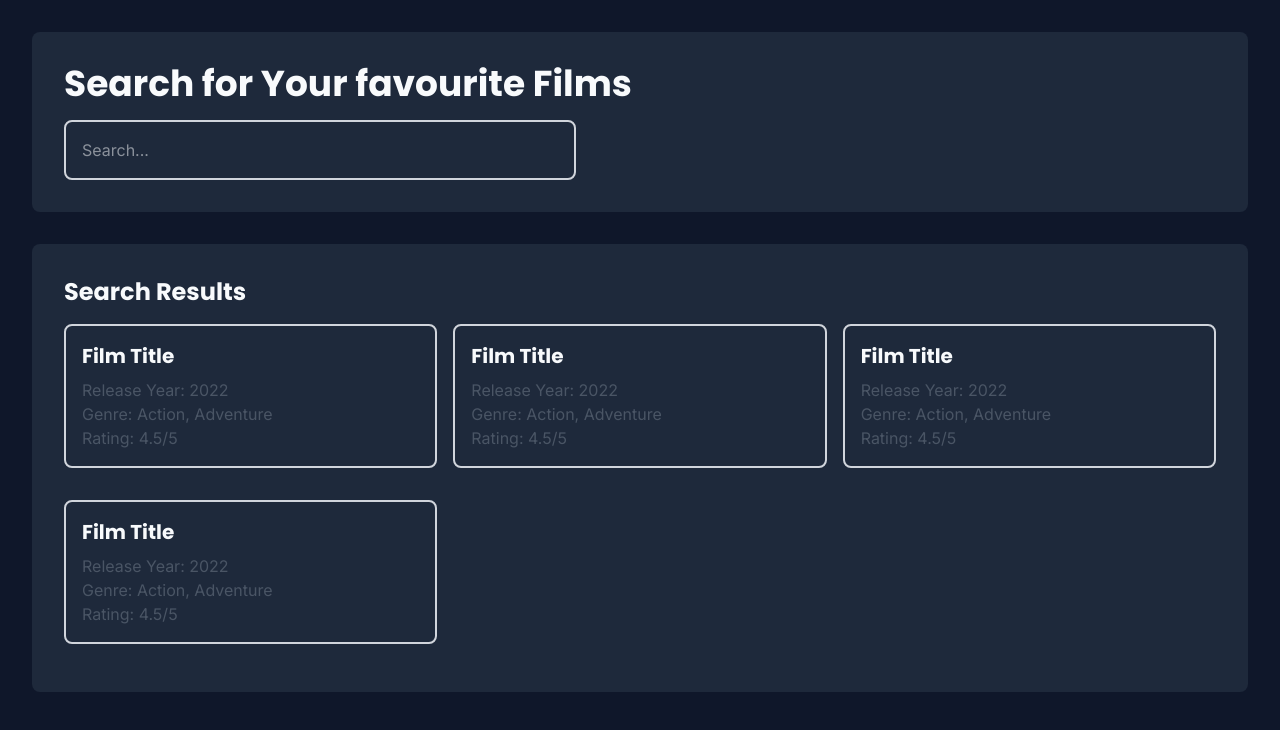
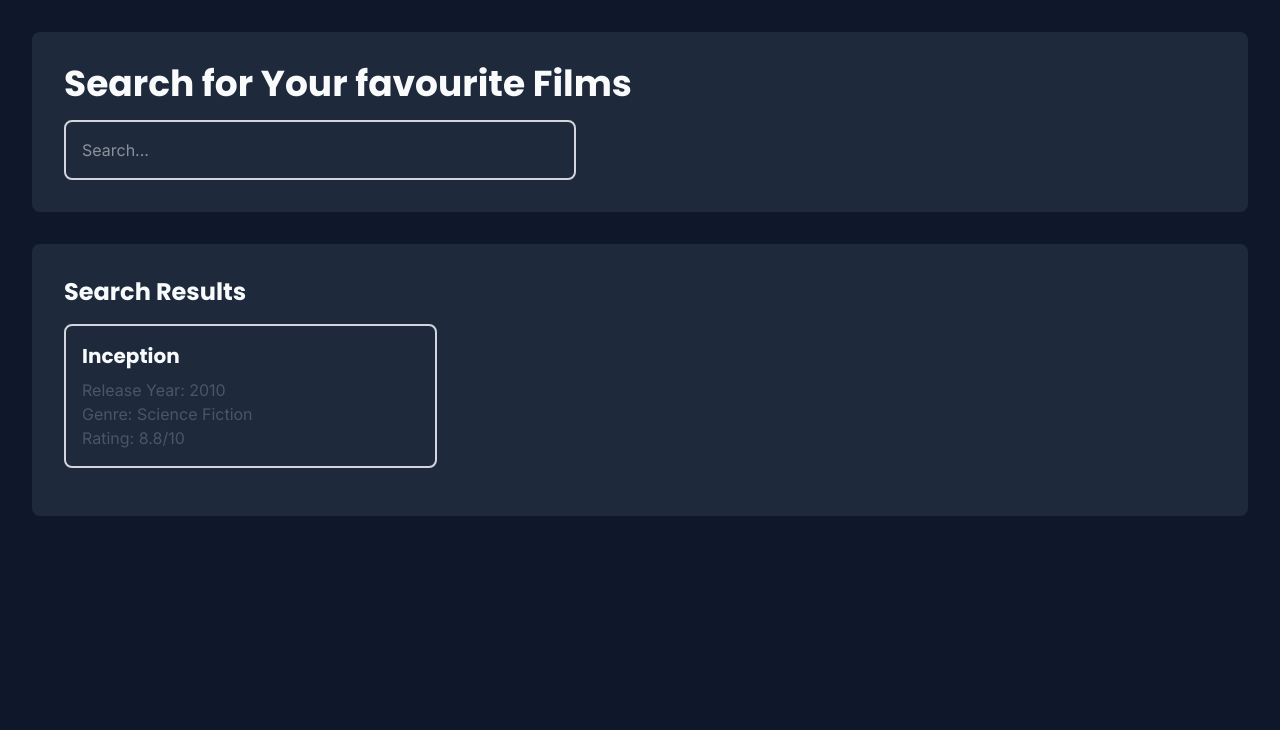
Before and after one commit to Andriy-Babych/RS3Project, a React (Vite) app: page / in a window 1280 px wide. Shown: the top 730 px of the page. Built offline with nearby package versions, Linux system fonts and the light colour scheme.

Commit message:
mock film data

```diff
--- a/src/App.tsx
+++ b/src/App.tsx
@@ -1,14 +1,28 @@
 import './App.css'
 
-import SearchBar from './components/search-bar'
-import ResultsSection from './components/results-section'
+import { useState } from 'react'
+
+import SearchBar from './components/SearchBar'
+import ResultsSection from './components/ResultSection'
+
+import type { MovieData } from './types.ts'
+
 
 function App() {
+  const [searchQuerry, setSearchQuery] = useState<string>('');
+  const [movies, setMovies] = useState<MovieData[]>([{
+    title: 'Inception',
+    year: 2010,
+    genre: 'Science Fiction',
+    posterUrl: 'https://m.media-amazon.com/images/I/51s+6Z1k5-L._AC_.jpg',
+    rating: 8.8
+  }])
+
   return (
     <div className="App flex flex-col items-start my-8 mx-8 gap-8">
 
-      <SearchBar />
-      <ResultsSection />
+      <SearchBar searchQuery={searchQuerry} setSearchQuery={setSearchQuery} />
+      <ResultsSection movies={movies} />
     </div>
   )
 }
--- /dev/null
+++ b/src/components/FilmCard.tsx
@@ -0,0 +1,16 @@
+import type { MovieData } from "../types"
+
+type FilmCardProps = {
+    movie: MovieData
+}
+
+export default function FilmCard({ movie }: FilmCardProps) {
+    return (
+        <div className="card p-4 border-2 border-solid border-gray-300 rounded-lg mb-4">
+            <h3 className="text-xl font-bold mb-2">{movie.title}</h3>
+            <p className="text-gray-600">Release Year: {movie.year}</p>
+            <p className="text-gray-600">Genre: {movie.genre}</p>
+            <p className="text-gray-600">Rating: {movie.rating}/10</p>
+        </div>
+    )
+}
--- /dev/null
+++ b/src/components/ResultSection.tsx
@@ -0,0 +1,19 @@
+import FilmCard from "./FilmCard"
+import type { MovieData } from "../types"
+
+type ResultsSectionProps = {
+    movies: MovieData[]
+}
+
+export default function ResultsSection({ movies }: ResultsSectionProps) {
+    return (
+        <main className="App-main p-8 rounded-lg w-full">
+            <h2 className="text-2xl font-bold mb-4">Search Results</h2>
+            <div className="cards-container grid grid-cols-1 md:grid-cols-2 lg:grid-cols-3 gap-4">
+                {movies.map((movie) => (
+                    <FilmCard key={`${movie.title}-${movie.year}`} movie={movie} />
+                ))}
+            </div>
+        </main>
+    )
+}
--- /dev/null
+++ b/src/components/SearchBar.tsx
@@ -0,0 +1,17 @@
+type SearchBarProps = {
+    searchQuery: string;
+    setSearchQuery: (query: string) => void;
+}
+
+
+export default function SearchBar({ searchQuery, setSearchQuery }: SearchBarProps) {
+    return (
+        <header className="App-header p-8 w-full rounded-lg">
+            <h1 className="text-4xl font-bold mb-4">Search for Your favourite Films</h1>
+
+            <input type="text" placeholder="Search..." className="search-input p-4 border-2 border-solid border-gray-300 rounded-lg w-lg" value={searchQuery} onChange={(e) => setSearchQuery(e.target.value)} />
+
+
+        </header>
+    )
+}
--- a/src/components/film-card.tsx
+++ /dev/null
@@ -1,10 +0,0 @@
-export default function FilmCard() {
-    return (
-        <div className="card p-4 border-2 border-solid border-gray-300 rounded-lg mb-4">
-            <h3 className="text-xl font-bold mb-2">Film Title</h3>
-            <p className="text-gray-600">Release Year: 2022</p>
-            <p className="text-gray-600">Genre: Action, Adventure</p>
-            <p className="text-gray-600">Rating: 4.5/5</p>
-        </div>
-    )
-}
--- a/src/components/results-section.tsx
+++ /dev/null
@@ -1,15 +0,0 @@
-import FilmCard from "./film-card"
-
-export default function ResultsSection() {
-    return (
-        <main className="App-main p-8 rounded-lg w-full">
-            <h2 className="text-2xl font-bold mb-4">Search Results</h2>
-            <div className="cards-container grid grid-cols-1 md:grid-cols-2 lg:grid-cols-3 gap-4">
-                <FilmCard />
-                <FilmCard />
-                <FilmCard />
-                <FilmCard />
-            </div>
-        </main>
-    )
-}
--- a/src/components/search-bar.tsx
+++ /dev/null
@@ -1,11 +0,0 @@
-export default function SearchBar() {
-    return (
-        <header className="App-header p-8 w-full rounded-lg">
-            <h1 className="text-4xl font-bold mb-4">Search for Your favourite Films</h1>
-
-            <input type="text" placeholder="Search..." className="search-input p-4 border-2 border-solid border-gray-300 rounded-lg w-lg" />
-
-
-        </header>
-    )
-}
--- /dev/null
+++ b/src/types.ts
@@ -0,0 +1,7 @@
+export type MovieData = {
+  title: string
+  year: number
+  genre: string
+  posterUrl: string
+  rating: number
+}
```
